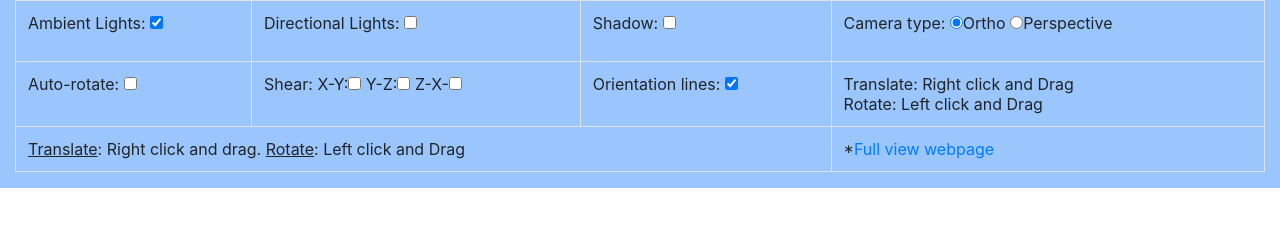
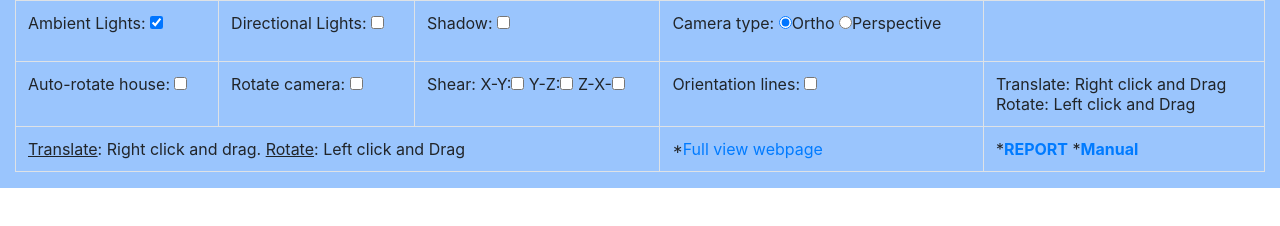
Before and after one commit to z00bean/427546s2018, a plain HTML site: page finalProject/index2.html in a window 1280 px wide. Drawn offline with nearby package versions, Linux system fonts and the light colour scheme.

Commit message:
Update index2.html

```diff
--- a/finalProject/index2.html
+++ b/finalProject/index2.html
@@ -29,18 +29,23 @@
 								</td>
 							</tr>
 							<tr>
-								<td>Auto-rotate: <input type="checkbox" id="chkRotate" onchange="setRotate()"></td>
+								<td>Auto-rotate house: <input type="checkbox" id="chkRotate" onchange="setRotate()"></td>
+								<td>Rotate camera: <input type="checkbox" id="chkRotateCamera" onchange="setRotateCamera()"></td>
 								<td>Shear:
 									X-Y:<input type="checkbox" id="chkShearXY" onchange="setShearStatusXY()">
 									Y-Z:<input type="checkbox" id="chkShearYZ" onchange="setShearStatusYZ()">
 									Z-X-<input type="checkbox" id="chkShearZX" onchange="setShearStatusZX()">
 								</td>
-								<td>Orientation lines: <input type="checkbox" id="chkHelper" onchange="setHelper()" checked></td>
+								<td>Orientation lines: <input type="checkbox" id="chkHelper" onchange="setHelper()"></td>
 								<td>Translate: Right click and Drag<br/>Rotate: Left click and Drag</td>
 							</tr>
 							<tr>
 								<td colspan="3"><u>Translate</u>: Right click and drag. <u>Rotate</u>: Left click and Drag</td>
 								<td>*<a href ="index.html">Full view webpage</a></td>
+								<td>
+									*<a href ="reportWeek4.pdf" target ="_blank"><b>REPORT</b></a>
+									*<a href ="manualWeek4.pdf" target ="_blank"><b>Manual</b></a>
+								</td>
 							</tr>
 						</table>
 				</div>
```
